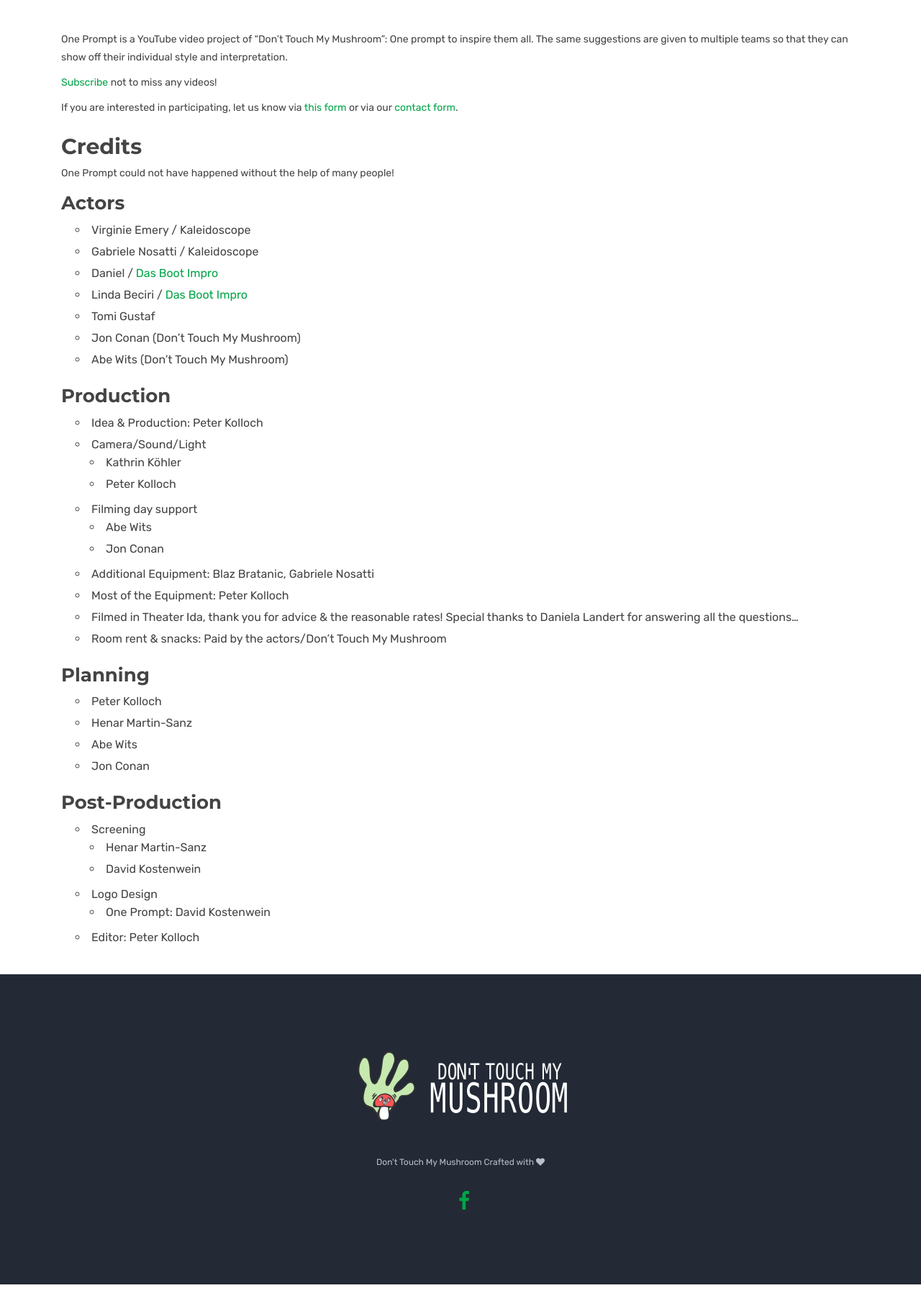
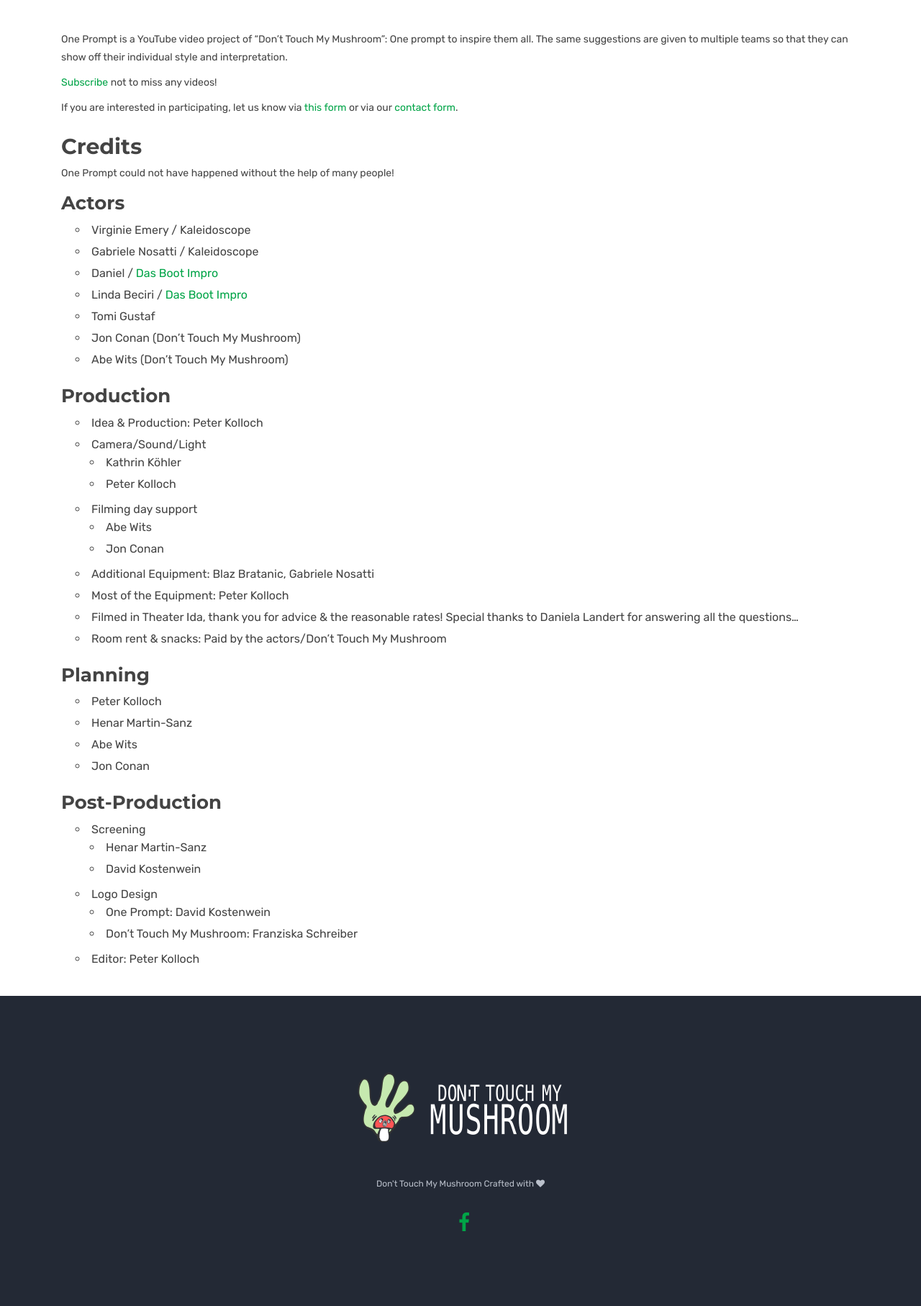
Before and after one commit to dont-touch-my-mushroom/dont-touch-my-mushroom.github.io, a Jekyll site: the page built from one-prompt.md, in a window 1280 px wide, cut to the strip 475-2290 px from the top of the page. Shown: the whole strip at 72% size. Built offline with Jekyll 4.4.1, drawn with Linux system fonts in a browser that asks for light colours.

Commit message:
Added Franzisca as the logo producer.

```diff
--- a/one-prompt.md
+++ b/one-prompt.md
@@ -59,4 +59,5 @@ One Prompt could not have happened without the help of many people!
     * David Kostenwein
 * Logo Design
     * One Prompt: David Kostenwein
+    * Don’t Touch My Mushroom: Franziska Schreiber
 * Editor: Peter Kolloch
```
